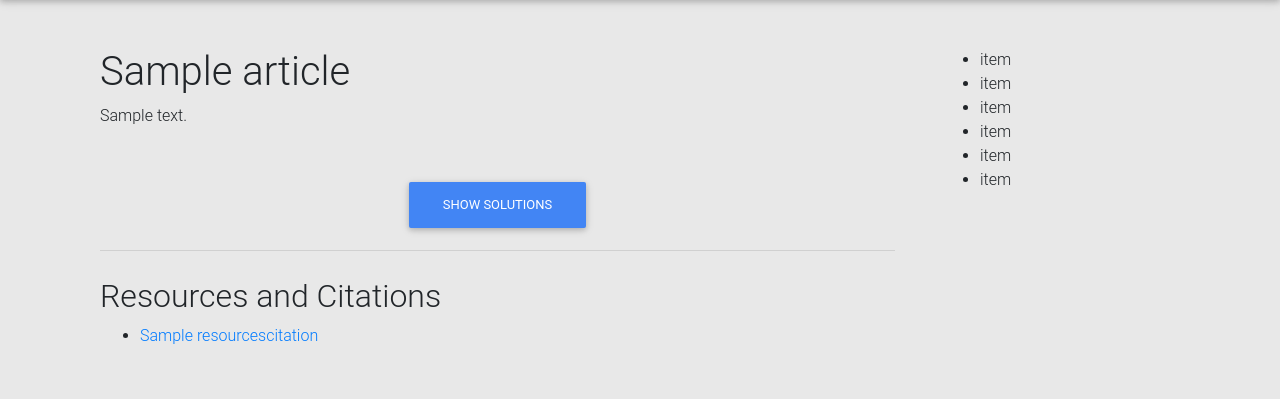
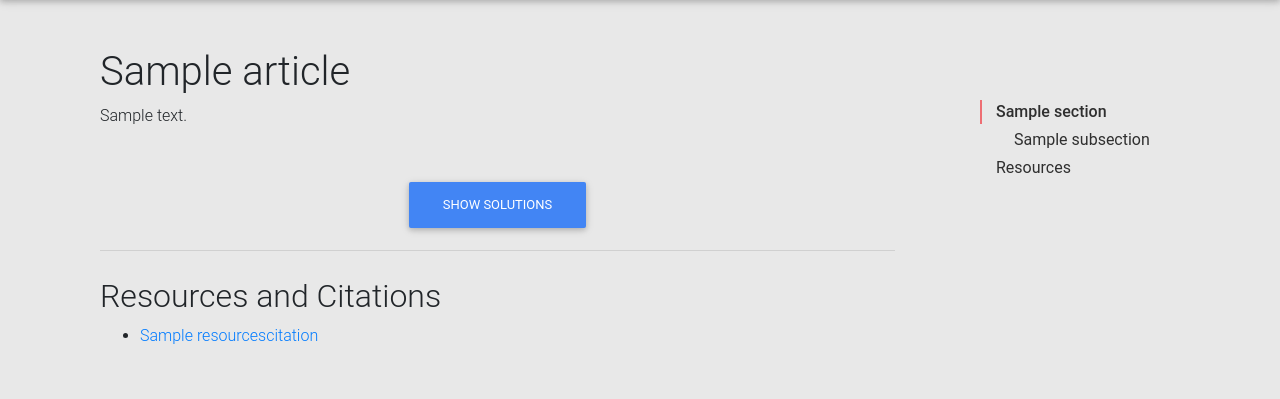
Before and after one commit to ElwinCabrera/AlogRoots-Website, a Django app: page /article/practice/1/ in a window 1280 px wide. Shown: the part 56-455 px from the top of the page. Run offline with Django 3.2, Linux system fonts and the light colour scheme; tables that the repository leaves empty hold one stand-in row (values such as "Sample post"); some libraries are stand-ins or nearby versions.

Commit message:
made the table of contents into a template and added them to to practice-topic page and learn-topic page. Everything is done the only thing to do is just change the colors of websites and other aesthetics of the site.

```diff
--- a/static/js/main.js
+++ b/static/js/main.js
@@ -60,7 +60,7 @@ function scrollEvent(event) {
 
 
     $('.toc-item a.active').removeClass('active');
-    console.log("scroll is: " + scroll + " runtime is: " + $('#run-time').offset().top);
+    console.log("scroll is: " + scroll);
 
     $('.article-sec').each(function(_, section) {
         var secId = section.id;
--- a/templates/practice-topic.html
+++ b/templates/practice-topic.html
@@ -35,7 +35,7 @@
 
                     <div class="collapse" id="solutions">
                     {% for section in sections %}
-                    <div class="mb-0 article-sec">
+                    <div class="mb-0 article-sec" id="{{ section.title|slugify }}">
                         <h2>{{ section.title }}</h2>
 
                         {% if section.sec_text != section.sec_text.empty%}
@@ -49,7 +49,7 @@
 
                         {% for subsection in sub_sections %}
 
-                        <h3>{{ subsection.title}}</h3>
+                        <h3 id="{{ subsection.title|slugify }}">{{ subsection.title}}</h3>
                         <p>{{subsection.subsec_text}}</p>
 
                         {% endfor %}
@@ -61,7 +61,7 @@
                     </div>
 
                     {% if resources %}
-                    <div class="mb-0 article-sec">
+                    <div class="mb-0 article-sec" id="resources">
                         <h2>Resources and Citations</h2>
 
                         <ul>
@@ -79,15 +79,8 @@
                 </div>
             </div>
 
-            <div class="col-md-3">
-            <ul>
-                <li>item</li>
-                <li>item</li>
-                <li>item</li>
-                <li>item</li>
-                <li>item</li>
-                <li>item</li>
-            </ul>
+            <div class="col-sm-3 d-none d-md-block">
+                {% include "toc.html" with sections=sections sub_sections=sub_sections resources=resources%}
             </div>
 
 
--- /dev/null
+++ b/templates/toc.html
@@ -0,0 +1,28 @@
+                <ul class="sticky-top toc">
+
+
+                    {% if  reference %}
+
+                    <li class="toc-item my-1"><a class="active" href="#reference">Reference</a></li>
+                    {% endif %}
+
+                    {% for section in sections %}
+                    <li class="toc-item my-1"><a class="" href="#{{ section.title|slugify }}">{{ section.title }}</a></li>
+
+                        {% if section.has_subsections %}
+                        <li class="my-1">
+                            <ul class= "toc toc-submenu">
+                                {% for subsection in sub_sections %}
+                                <li class="toc-item my-1"><a class="" href="#{{ subsection.title|slugify }}">{{ subsection.title }}</a></li>
+                                {% endfor %}
+                            </ul>
+                        </li>
+
+                        {% endif %}
+                    {% endfor %}
+
+                    {% if resources %}
+                        <li class="toc-item my-1"><a class="" href="#resources">Resources</a></li>
+                    {% endif %}
+
+                </ul>
```
Also changed, not shown: templates/learn-topic.html (+1 -23 lines).
